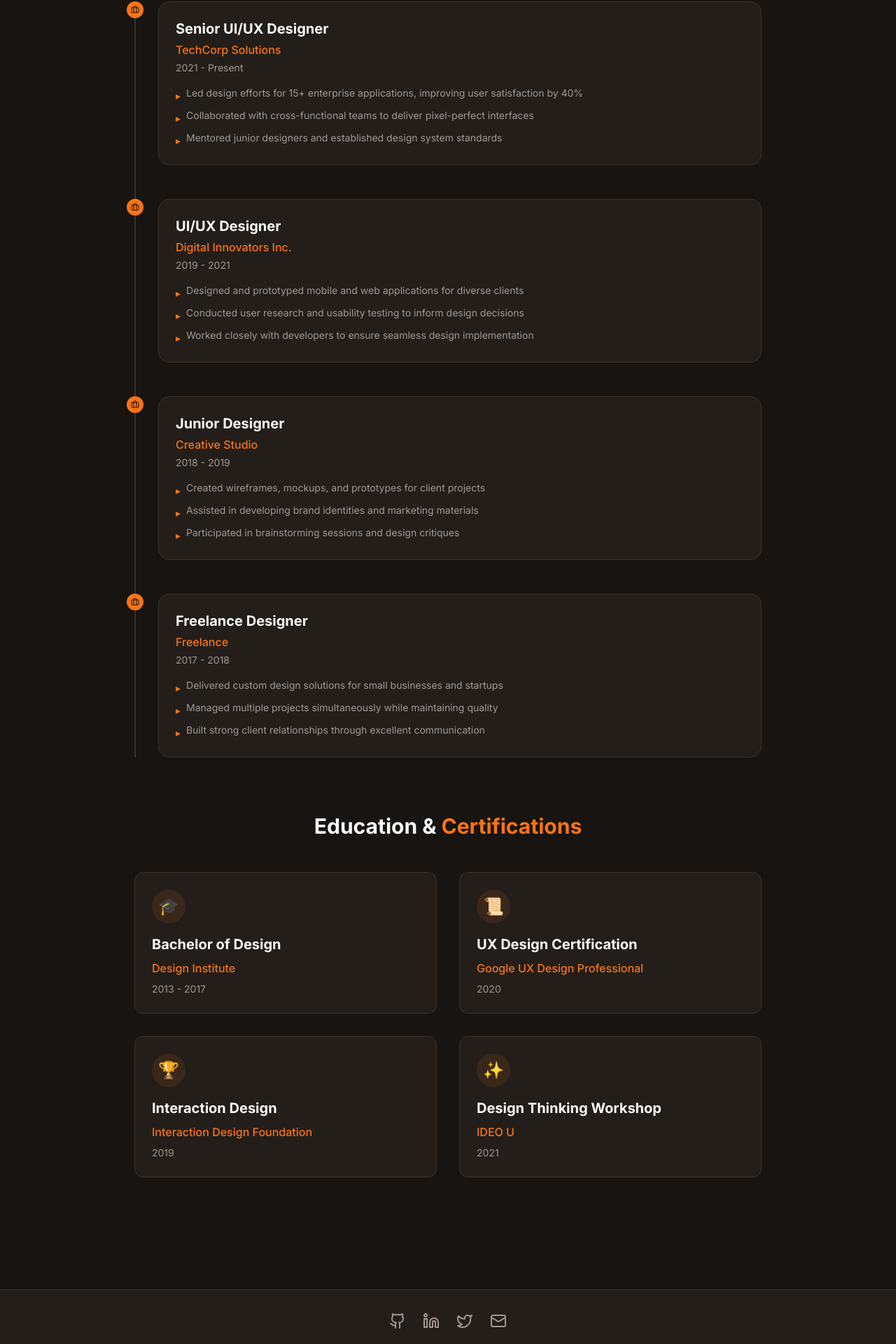
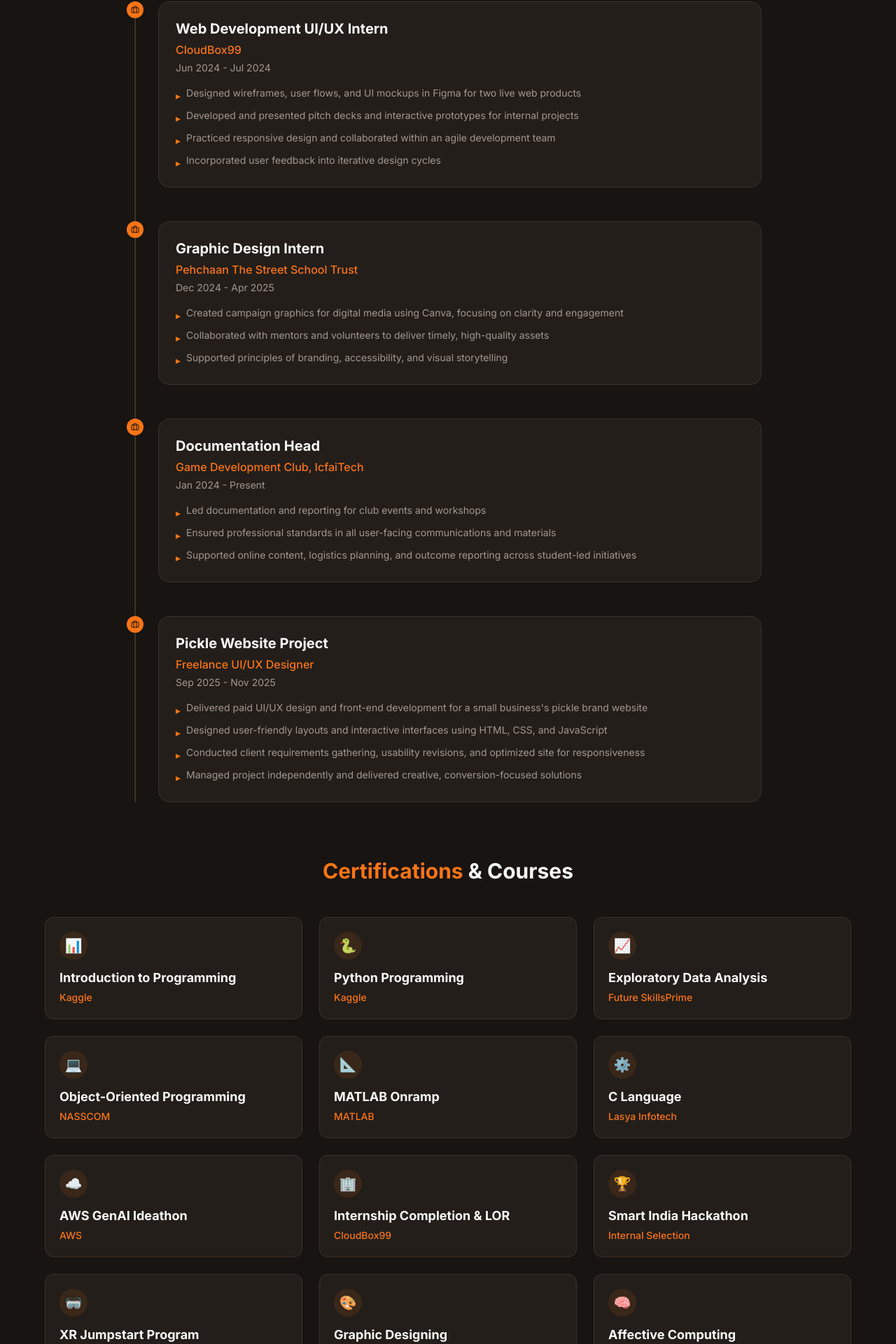
Before and after one commit to abcd22-hub/g_chandrika_portfolio, a React (Vite) app: page /experience in a window 1280 px wide. Shown: the part 408-2328 px from the top of the page at 70% size. Built offline with nearby package versions, Linux system fonts and the light colour scheme; the HTML template or start-up script is replaced by a standard one.

Commit message:
Update Experience with details
Replace placeholder experiences with specified roles and timelines, and refresh certifications section to include all listed credentials for CloudBox99, Pehchaan, ICFAITech, Pickle Website, and related courses and certificates.

```diff
--- a/src/pages/Experience.tsx
+++ b/src/pages/Experience.tsx
@@ -3,43 +3,45 @@ import ExperienceItem from "@/components/ExperienceItem";
 const Experience = () => {
   const experiences = [
     {
-      company: "TechCorp Solutions",
-      role: "Senior UI/UX Designer",
-      duration: "2021 - Present",
+      company: "CloudBox99",
+      role: "Web Development UI/UX Intern",
+      duration: "Jun 2024 - Jul 2024",
       responsibilities: [
-        "Led design efforts for 15+ enterprise applications, improving user satisfaction by 40%",
-        "Collaborated with cross-functional teams to deliver pixel-perfect interfaces",
-        "Mentored junior designers and established design system standards"
+        "Designed wireframes, user flows, and UI mockups in Figma for two live web products",
+        "Developed and presented pitch decks and interactive prototypes for internal projects",
+        "Practiced responsive design and collaborated within an agile development team",
+        "Incorporated user feedback into iterative design cycles"
       ]
     },
     {
-      company: "Digital Innovators Inc.",
-      role: "UI/UX Designer",
-      duration: "2019 - 2021",
+      company: "Pehchaan The Street School Trust",
+      role: "Graphic Design Intern",
+      duration: "Dec 2024 - Apr 2025",
       responsibilities: [
-        "Designed and prototyped mobile and web applications for diverse clients",
-        "Conducted user research and usability testing to inform design decisions",
-        "Worked closely with developers to ensure seamless design implementation"
+        "Created campaign graphics for digital media using Canva, focusing on clarity and engagement",
+        "Collaborated with mentors and volunteers to deliver timely, high-quality assets",
+        "Supported principles of branding, accessibility, and visual storytelling"
       ]
     },
     {
-      company: "Creative Studio",
-      role: "Junior Designer",
-      duration: "2018 - 2019",
+      company: "Game Development Club, IcfaiTech",
+      role: "Documentation Head",
+      duration: "Jan 2024 - Present",
       responsibilities: [
-        "Created wireframes, mockups, and prototypes for client projects",
-        "Assisted in developing brand identities and marketing materials",
-        "Participated in brainstorming sessions and design critiques"
+        "Led documentation and reporting for club events and workshops",
+        "Ensured professional standards in all user-facing communications and materials",
+        "Supported online content, logistics planning, and outcome reporting across student-led initiatives"
       ]
     },
     {
-      company: "Freelance",
-      role: "Freelance Designer",
-      duration: "2017 - 2018",
+      company: "Freelance UI/UX Designer",
+      role: "Pickle Website Project",
+      duration: "Sep 2025 - Nov 2025",
       responsibilities: [
-        "Delivered custom design solutions for small businesses and startups",
-        "Managed multiple projects simultaneously while maintaining quality",
-        "Built strong client relationships through excellent communication"
+        "Delivered paid UI/UX design and front-end development for a small business's pickle brand website",
+        "Designed user-friendly layouts and interactive interfaces using HTML, CSS, and JavaScript",
+        "Conducted client requirements gathering, usability revisions, and optimized site for responsiveness",
+        "Managed project independently and delivered creative, conversion-focused solutions"
       ]
     },
   ];
@@ -65,47 +67,115 @@ const Experience = () => {
         ))}
       </div>
 
-      {/* Education Section */}
+      {/* Certifications Section */}
       <div className="mt-20">
         <h2 className="text-3xl font-bold text-foreground text-center mb-12">
-          Education & <span className="text-primary">Certifications</span>
+          <span className="text-primary">Certifications</span> & Courses
         </h2>
 
-        <div className="grid md:grid-cols-2 gap-8 max-w-4xl mx-auto">
-          <div className="bg-card border border-border rounded-xl p-6 hover:border-primary transition-all duration-300">
-            <div className="w-12 h-12 rounded-full bg-primary/10 flex items-center justify-center mb-4">
-              <span className="text-2xl">🎓</span>
+        <div className="grid md:grid-cols-2 lg:grid-cols-3 gap-6 max-w-6xl mx-auto">
+          <div className="bg-card border border-border rounded-xl p-5 hover:border-primary transition-all duration-300">
+            <div className="w-10 h-10 rounded-full bg-primary/10 flex items-center justify-center mb-3">
+              <span className="text-xl">📊</span>
             </div>
-            <h3 className="text-xl font-bold text-foreground mb-2">Bachelor of Design</h3>
-            <p className="text-primary font-medium mb-2">Design Institute</p>
-            <p className="text-sm text-muted-foreground">2013 - 2017</p>
+            <h3 className="text-lg font-bold text-foreground mb-1">Introduction to Programming</h3>
+            <p className="text-primary font-medium text-sm">Kaggle</p>
           </div>
 
-          <div className="bg-card border border-border rounded-xl p-6 hover:border-primary transition-all duration-300">
-            <div className="w-12 h-12 rounded-full bg-primary/10 flex items-center justify-center mb-4">
-              <span className="text-2xl">📜</span>
+          <div className="bg-card border border-border rounded-xl p-5 hover:border-primary transition-all duration-300">
+            <div className="w-10 h-10 rounded-full bg-primary/10 flex items-center justify-center mb-3">
+              <span className="text-xl">🐍</span>
             </div>
-            <h3 className="text-xl font-bold text-foreground mb-2">UX Design Certification</h3>
-            <p className="text-primary font-medium mb-2">Google UX Design Professional</p>
-            <p className="text-sm text-muted-foreground">2020</p>
+            <h3 className="text-lg font-bold text-foreground mb-1">Python Programming</h3>
+            <p className="text-primary font-medium text-sm">Kaggle</p>
           </div>
 
-          <div className="bg-card border border-border rounded-xl p-6 hover:border-primary transition-all duration-300">
-            <div className="w-12 h-12 rounded-full bg-primary/10 flex items-center justify-center mb-4">
-              <span className="text-2xl">🏆</span>
+          <div className="bg-card border border-border rounded-xl p-5 hover:border-primary transition-all duration-300">
+            <div className="w-10 h-10 rounded-full bg-primary/10 flex items-center justify-center mb-3">
+              <span className="text-xl">📈</span>
             </div>
-            <h3 className="text-xl font-bold text-foreground mb-2">Interaction Design</h3>
-            <p className="text-primary font-medium mb-2">Interaction Design Foundation</p>
-            <p className="text-sm text-muted-foreground">2019</p>
+            <h3 className="text-lg font-bold text-foreground mb-1">Exploratory Data Analysis</h3>
+            <p className="text-primary font-medium text-sm">Future SkillsPrime</p>
           </div>
 
-          <div className="bg-card border border-border rounded-xl p-6 hover:border-primary transition-all duration-300">
-            <div className="w-12 h-12 rounded-full bg-primary/10 flex items-center justify-center mb-4">
-              <span className="text-2xl">✨</span>
+          <div className="bg-card border border-border rounded-xl p-5 hover:border-primary transition-all duration-300">
+            <div className="w-10 h-10 rounded-full bg-primary/10 flex items-center justify-center mb-3">
+              <span className="text-xl">💻</span>
             </div>
-            <h3 className="text-xl font-bold text-foreground mb-2">Design Thinking Workshop</h3>
-            <p className="text-primary font-medium mb-2">IDEO U</p>
-            <p className="text-sm text-muted-foreground">2021</p>
+            <h3 className="text-lg font-bold text-foreground mb-1">Object-Oriented Programming</h3>
+            <p className="text-primary font-medium text-sm">NASSCOM</p>
+          </div>
+
+          <div className="bg-card border border-border rounded-xl p-5 hover:border-primary transition-all duration-300">
+            <div className="w-10 h-10 rounded-full bg-primary/10 flex items-center justify-center mb-3">
+              <span className="text-xl">📐</span>
+            </div>
+            <h3 className="text-lg font-bold text-foreground mb-1">MATLAB Onramp</h3>
+            <p className="text-primary font-medium text-sm">MATLAB</p>
+          </div>
+
+          <div className="bg-card border border-border rounded-xl p-5 hover:border-primary transition-all duration-300">
+            <div className="w-10 h-10 rounded-full bg-primary/10 flex items-center justify-center mb-3">
+              <span className="text-xl">⚙️</span>
+            </div>
+            <h3 className="text-lg font-bold text-foreground mb-1">C Language</h3>
+            <p className="text-primary font-medium text-sm">Lasya Infotech</p>
+          </div>
+
+          <div className="bg-card border border-border rounded-xl p-5 hover:border-primary transition-all duration-300">
+            <div className="w-10 h-10 rounded-full bg-primary/10 flex items-center justify-center mb-3">
+              <span className="text-xl">☁️</span>
+            </div>
+            <h3 className="text-lg font-bold text-foreground mb-1">AWS GenAI Ideathon</h3>
+            <p className="text-primary font-medium text-sm">AWS</p>
+          </div>
+
+          <div className="bg-card border border-border rounded-xl p-5 hover:border-primary transition-all duration-300">
+            <div className="w-10 h-10 rounded-full bg-primary/10 flex items-center justify-center mb-3">
+              <span className="text-xl">🏢</span>
+            </div>
+            <h3 className="text-lg font-bold text-foreground mb-1">Internship Completion & LOR</h3>
+            <p className="text-primary font-medium text-sm">CloudBox99</p>
+          </div>
+
+          <div className="bg-card border border-border rounded-xl p-5 hover:border-primary transition-all duration-300">
+            <div className="w-10 h-10 rounded-full bg-primary/10 flex items-center justify-center mb-3">
+              <span className="text-xl">🏆</span>
+            </div>
+            <h3 className="text-lg font-bold text-foreground mb-1">Smart India Hackathon</h3>
+            <p className="text-primary font-medium text-sm">Internal Selection</p>
+          </div>
+
+          <div className="bg-card border border-border rounded-xl p-5 hover:border-primary transition-all duration-300">
+            <div className="w-10 h-10 rounded-full bg-primary/10 flex items-center justify-center mb-3">
+              <span className="text-xl">🥽</span>
+            </div>
+            <h3 className="text-lg font-bold text-foreground mb-1">XR Jumpstart Program</h3>
+            <p className="text-primary font-medium text-sm">XR MONK</p>
+          </div>
+
+          <div className="bg-card border border-border rounded-xl p-5 hover:border-primary transition-all duration-300">
+            <div className="w-10 h-10 rounded-full bg-primary/10 flex items-center justify-center mb-3">
+              <span className="text-xl">🎨</span>
+            </div>
+            <h3 className="text-lg font-bold text-foreground mb-1">Graphic Designing</h3>
+            <p className="text-primary font-medium text-sm">Pehchaan The Street School</p>
+          </div>
+
+          <div className="bg-card border border-border rounded-xl p-5 hover:border-primary transition-all duration-300">
+            <div className="w-10 h-10 rounded-full bg-primary/10 flex items-center justify-center mb-3">
+              <span className="text-xl">🧠</span>
+            </div>
+            <h3 className="text-lg font-bold text-foreground mb-1">Affective Computing</h3>
+            <p className="text-primary font-medium text-sm">NPTEL</p>
+          </div>
+
+          <div className="bg-card border border-border rounded-xl p-5 hover:border-primary transition-all duration-300">
+            <div className="w-10 h-10 rounded-full bg-primary/10 flex items-center justify-center mb-3">
+              <span className="text-xl">🤖</span>
+            </div>
+            <h3 className="text-lg font-bold text-foreground mb-1">AI Workshop</h3>
+            <p className="text-primary font-medium text-sm">Ecell IIT Hyderabad</p>
           </div>
         </div>
       </div>
```
